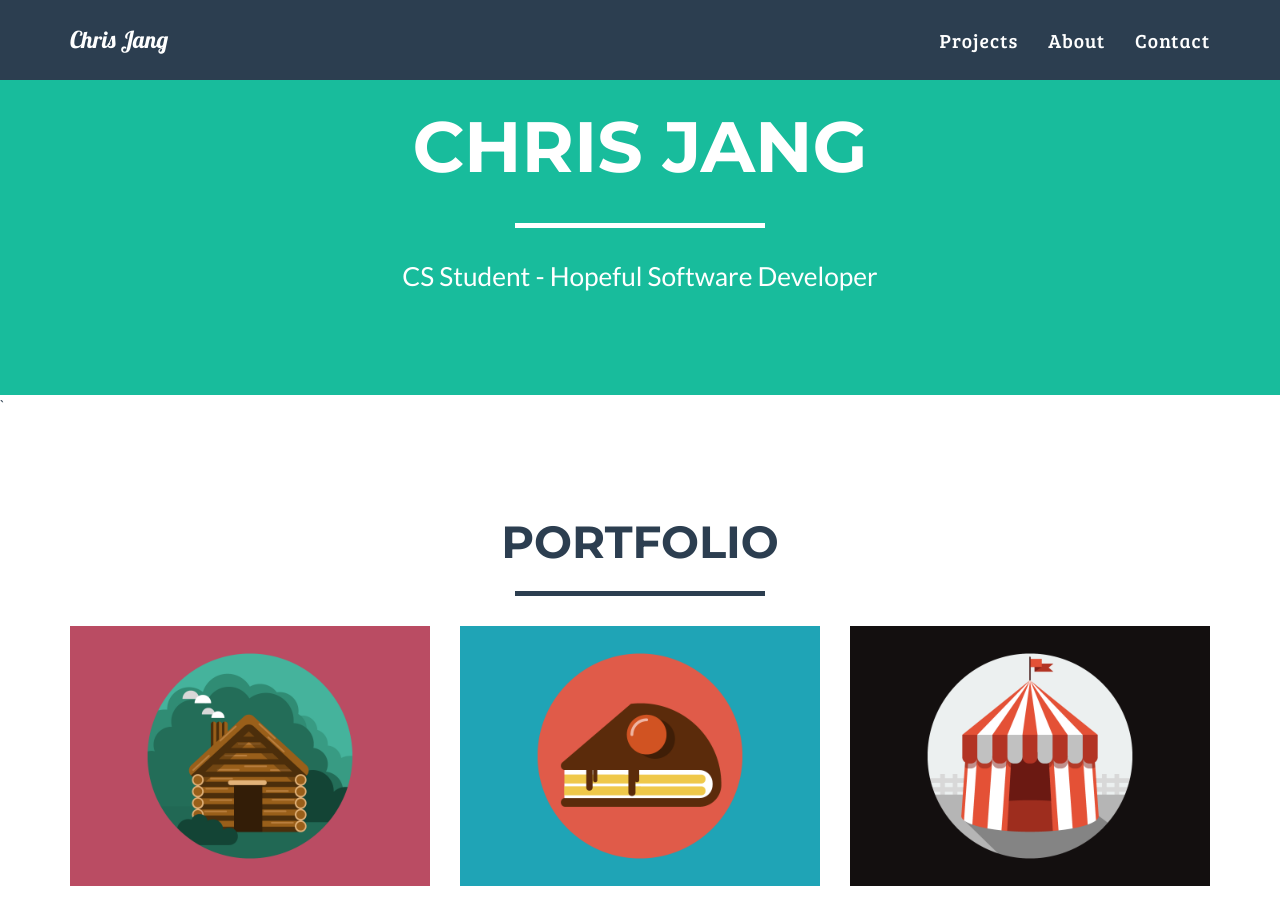
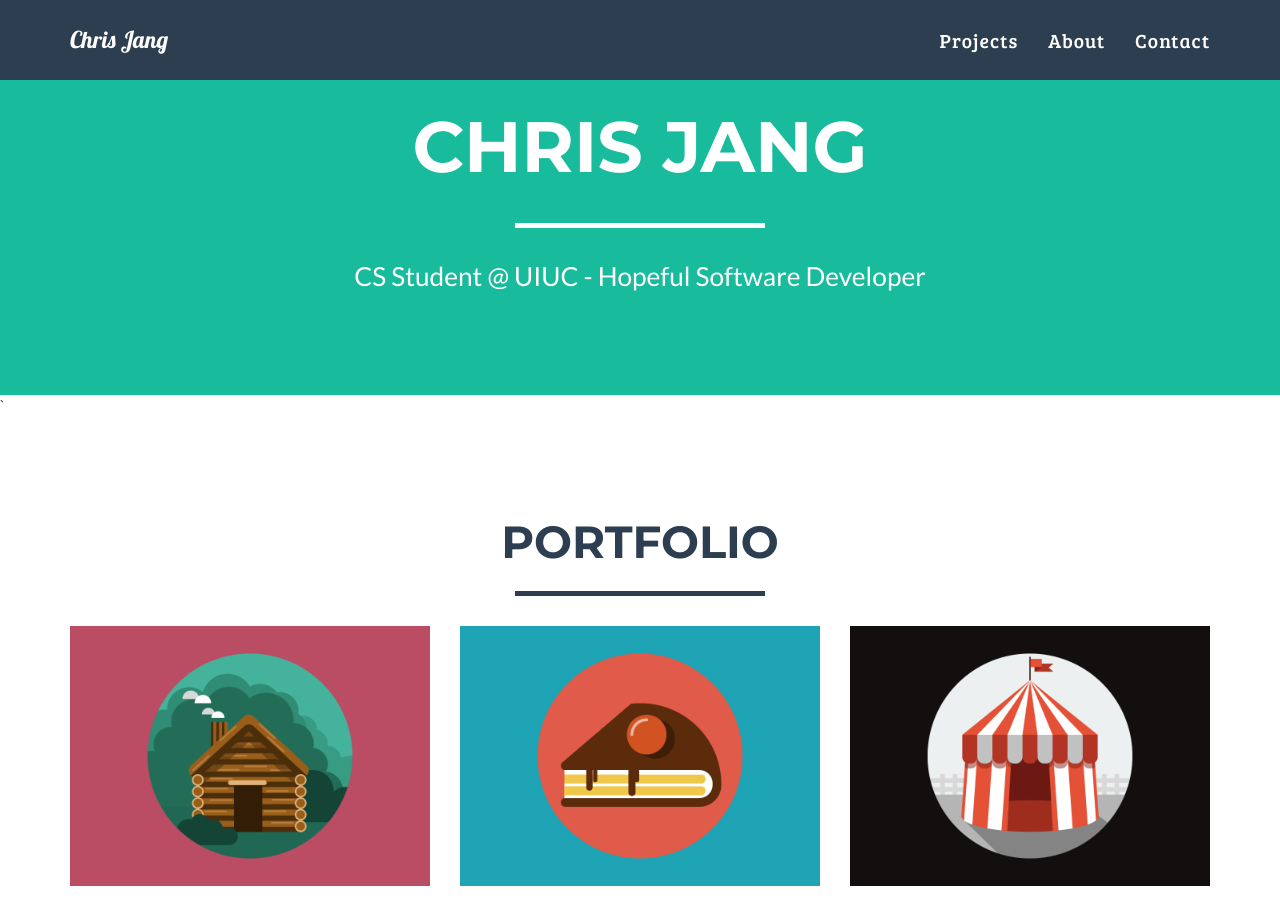
Before and after one commit to cjang5/cjang5.github.io, a Jekyll site: the page built from index.html, in a window 1280 px wide and 900 px high, scrolled down 380 px. Built offline with Jekyll 4.4.1, drawn with Linux system fonts in a browser that asks for light colours.

Commit message:
Updated tagline under image

```diff
--- a/_includes/header.html
+++ b/_includes/header.html
@@ -43,7 +43,7 @@
                     <div class="intro-text">
                         <span class="name">Chris Jang</span>
                         <hr class="star-light">
-                        <span class="skills">CS Student - Hopeful Software Developer</span>
+                        <span class="skills">CS Student @ UIUC - Hopeful Software Developer</span>
                     </div>
                 </div>
             </div>
```
